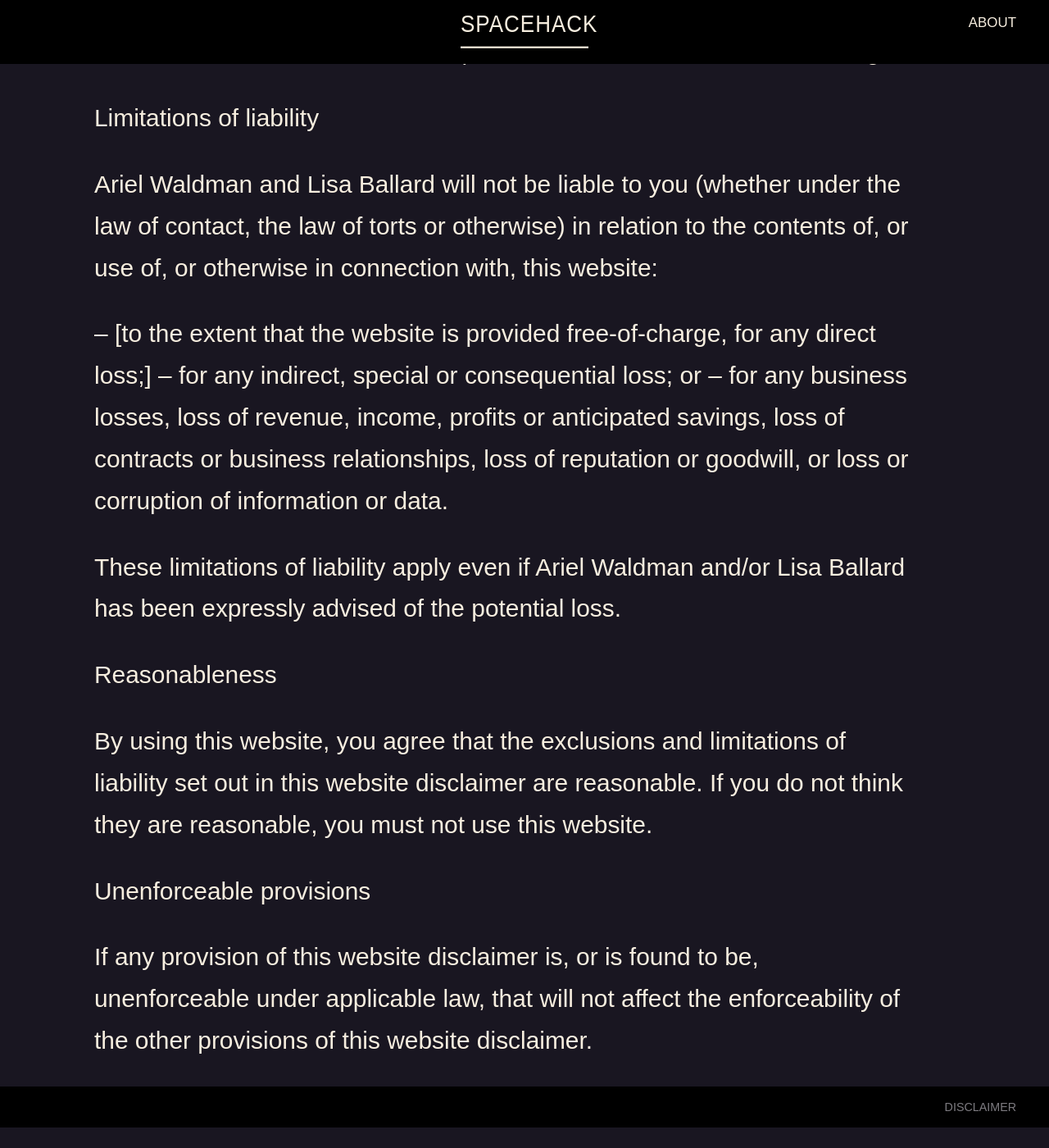
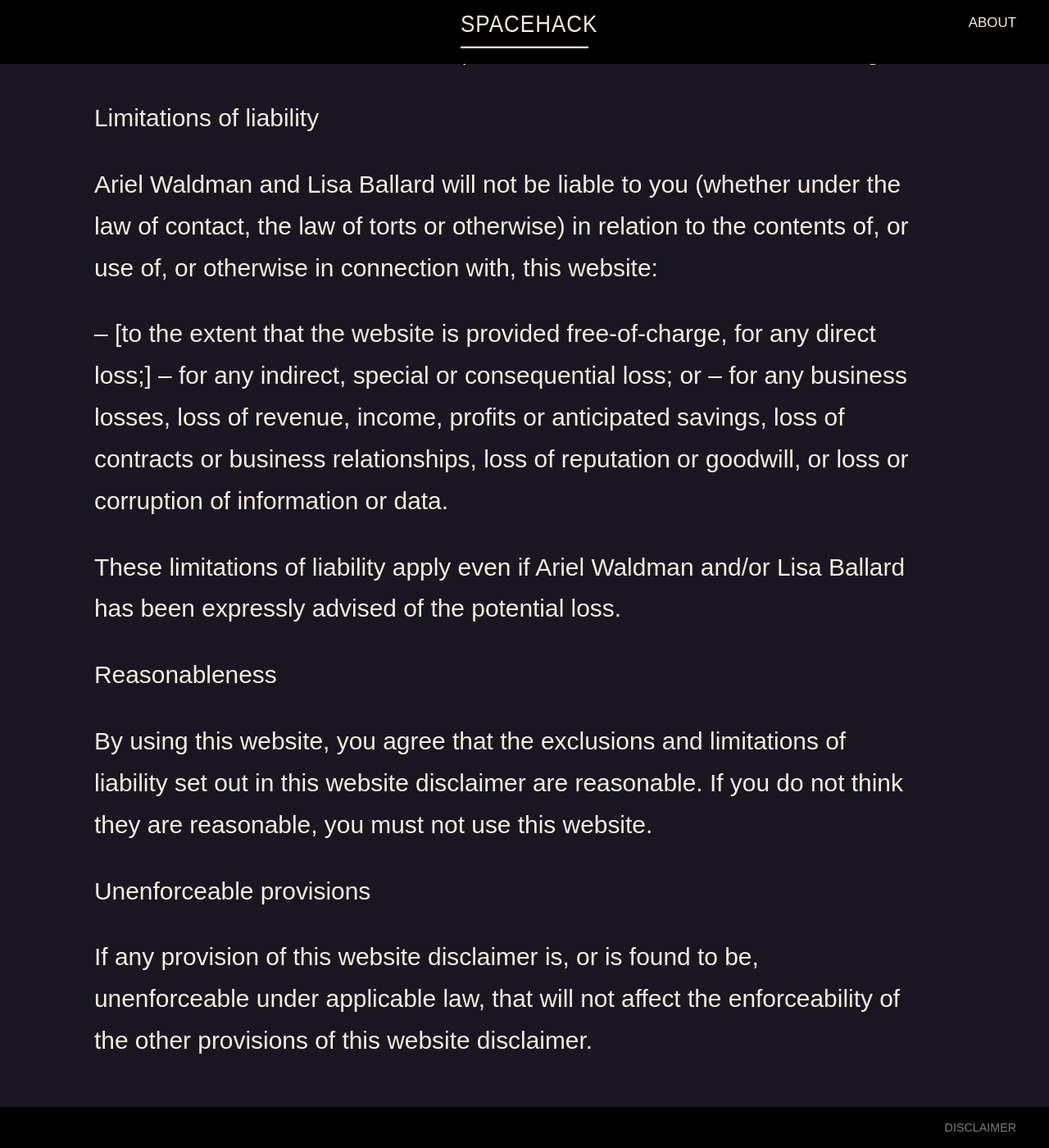
Before and after one commit to basilleaf/spacehack.org, a Jekyll site: the page built from disclaimer/index.md, in a window 1280 px wide and 1400 px high, scrolled down 713 px. Shown: the whole window at 82% size. Built offline with Jekyll 4.4.1, drawn with Linux system fonts in a browser that asks for light colours; nearby versions of some CDN libraries; before the commit the page ends 2088 px from its top, so only the background shows below that.

```diff
--- a/_layouts/homepage.html
+++ b/_layouts/homepage.html
@@ -7,6 +7,8 @@
   {% include head.html %}
 
   <body>
+
+      <div class = "wrapper">
 
         <h1 class="hidden">{{ site.title }}</h1>
 
@@ -35,6 +37,10 @@
 
     </div><!-- /grid -->
 
+    <div class="push"></div>
+
+  </div> <!-- /wrapper  -->
+
     {% include footer.html  %}
 
   </body>
--- a/_layouts/page.html
+++ b/_layouts/page.html
@@ -4,13 +4,20 @@
   {% include head.html %}
 
   <body>
+    <div class = "wrapper">
+
     {% include header.html %}
 
-    <div class = "post-content page">
 
-        {{ content }}
+      <div class = "post-content page">
 
-    </div>
+          {{ content }}
+
+      </div>
+
+    <div class="push"></div>
+
+  </div> <!-- /wrapper  -->
 
     {% include footer.html  %}
 
--- a/assets/css/main.css
+++ b/assets/css/main.css
@@ -19,10 +19,10 @@
   min-height: 100%;
   height: auto !important;
   height: 100%;
-  margin: 0 auto -4em;
+  margin: 0 auto -3.5em;
 }
 .footer, .push {
- height: 4em;
+  height: 3.5em;
 }
 
 
--- a/assets/js/main.js
+++ b/assets/js/main.js
@@ -15,7 +15,7 @@
     loadingHtml:'',
     callback: function() {
       $('a.next').remove();  // it was getting confused
-      sh.adjustGridfonts(); // adjusts newly loaded project titles that are too big for their circles
+      sh.adjustGridfonts();  // adjusts newly loaded project titles that are too big for their circles
     }
   });
 
```
Also changed, not shown: _layouts/about.html (line endings or trailing spaces), _layouts/post.html (line endings or trailing spaces). Lines whose indentation alone changed are shown as unchanged.
